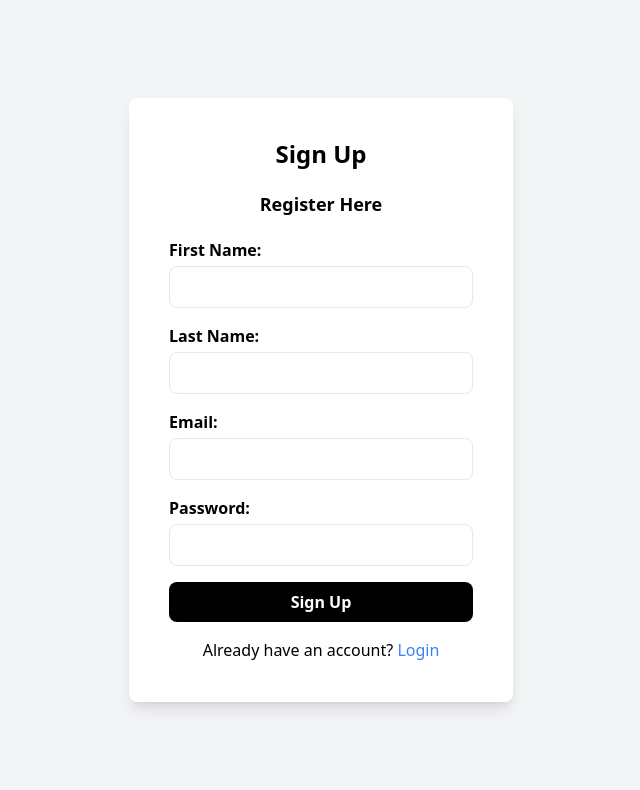
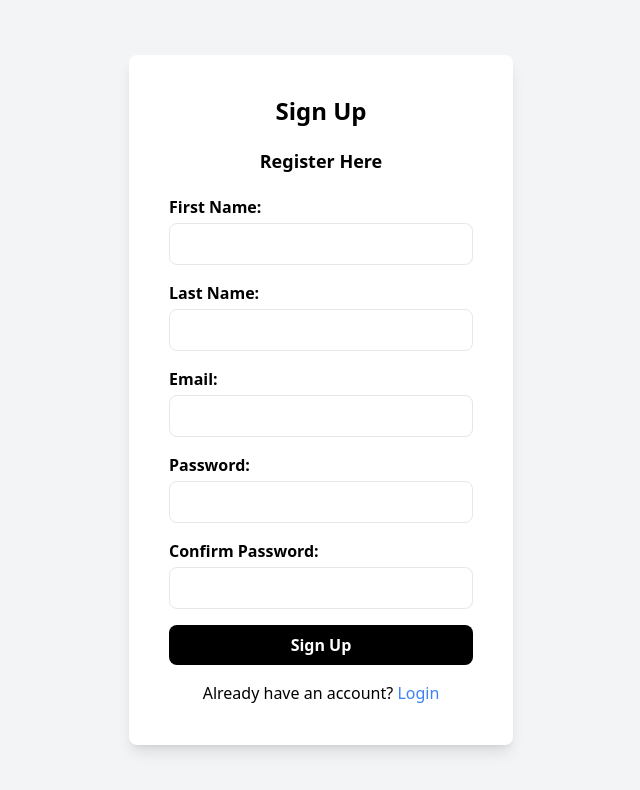
Before and after one commit to belarminojunior/pollygray-webapp, a React (Create React App) app in the folder frontend/pollygray/: page /signup in a window 1280 px wide. Shown: the top 790 px of the page, without its empty margins (319-959 px from the left). Built offline with nearby package versions, Linux system fonts and the light colour scheme.

Commit message:
feat(frontend): Password confirmation in SignUp Page

```diff
--- a/frontend/pollygray/src/pages/Login/Login.js
+++ b/frontend/pollygray/src/pages/Login/Login.js
@@ -1,4 +1,3 @@
-// import axios from "axios";
 import React, { useState } from "react";
 import { useNavigate } from "react-router-dom";
 import authService from "../../services/authService";
--- a/frontend/pollygray/src/pages/SignUp/SignUp.js
+++ b/frontend/pollygray/src/pages/SignUp/SignUp.js
@@ -1,4 +1,3 @@
-// import axios from "axios";
 import React, { useState } from "react";
 import { useNavigate } from "react-router-dom";
 import authService from "../../services/authService";
@@ -8,6 +7,8 @@ const SignUp = () => {
   const [lastName, setLastName] = useState("");
   const [email, setEmail] = useState("");
   const [password, setPassword] = useState("");
+  const [confirmPassword, setConfirmPassword] = useState("");
+  const [passwordMatch, setPasswordMatch] = useState(true);
   const navigate = useNavigate();
 
   const handleSignUp = async (e) => {
@@ -18,6 +19,11 @@ const SignUp = () => {
     } catch (error) {
       alert("Error during registration");
     }
+  };
+
+  const handleConfirmPassword = (e) => {
+    setConfirmPassword(e.target.value);
+    setPasswordMatch(e.target.value === password);
   };
 
   return (
@@ -87,6 +93,27 @@ const SignUp = () => {
               required
             />
           </div>
+
+          <div>
+            <label
+              htmlFor="confirmPassword"
+              className="block mb-1 font-semibold"
+            >
+              Confirm Password:
+            </label>
+            <input
+              className="w-full px-4 py-2 border rounded-lg"
+              type="password"
+              name="confirmPassword"
+              id="confirmPassword"
+              value={confirmPassword}
+              onChange={handleConfirmPassword}
+              required
+            />
+            {!passwordMatch && (
+              <p className="text-red-500 text-sm mt-1">Passwords don't match</p>
+            )}
+          </div>
           <button
             className="w-full bg-black text-white py-2 rounded-lg font-semibold"
             type="submit"
```
